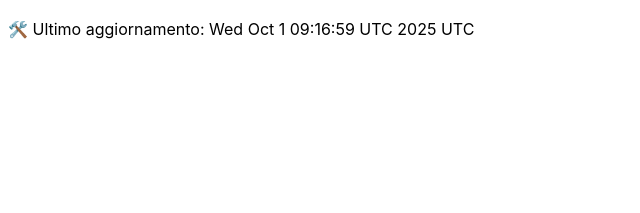
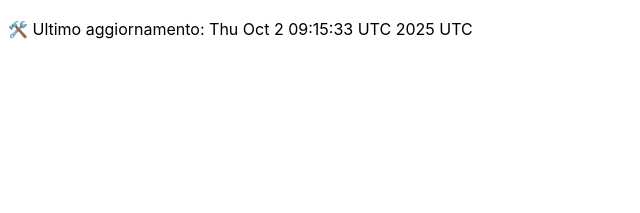
Before and after one commit to DanteTrb/DanteTrb.github.io, a Jekyll site: the page built from badges.md, in a window 1280 px wide. Shown: the top 213 px of the page, without its empty margins (0-640 px from the left). Built offline with Jekyll 4.4.1, drawn with Linux system fonts in a browser that asks for light colours; our own code applies the rules of GitHub Pages for plain Markdown files.

Commit message:
🛠️ Aggiornamento automatico badge

```diff
--- a/badges.md
+++ b/badges.md
@@ -1 +1 @@
-🛠️ Ultimo aggiornamento: Wed Oct  1 09:16:59 UTC 2025 UTC
+🛠️ Ultimo aggiornamento: Thu Oct  2 09:15:33 UTC 2025 UTC
```
